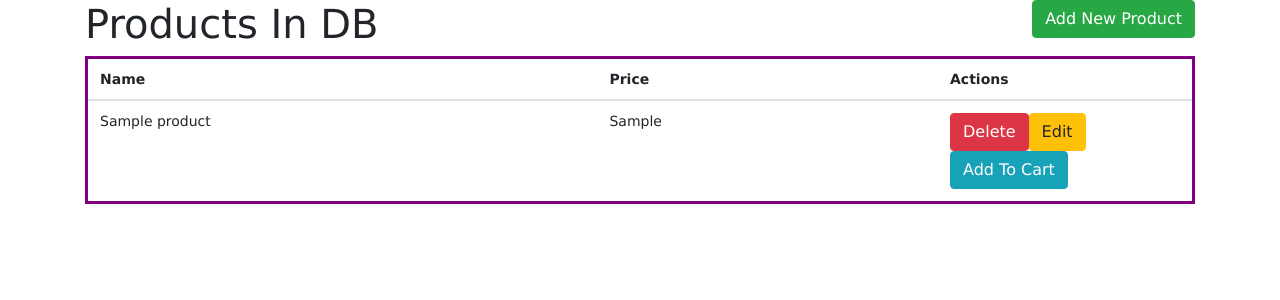
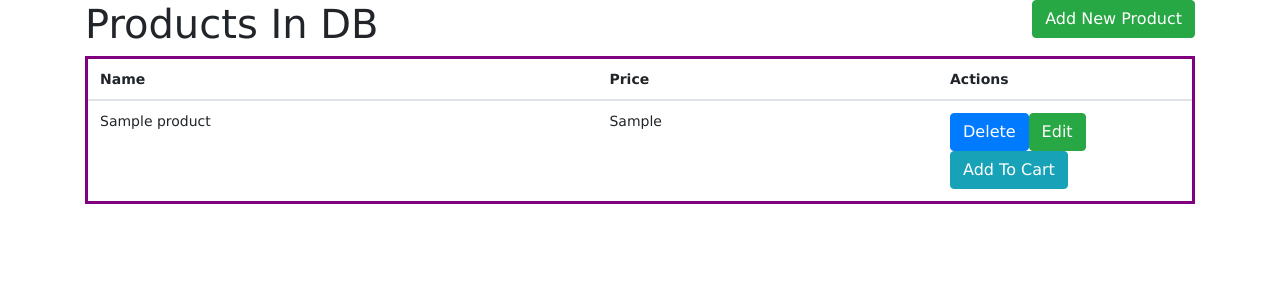
Before and after one commit to usama-murtaza0/web_terminal, a Node server app: page /products in a window 1280 px wide. Shown: the part 118-418 px from the top of the page. Run offline with Node 20, Linux system fonts and the light colour scheme; tables that the repository leaves empty hold one stand-in row (values such as "Sample post"); some libraries are stand-ins or nearby versions.

Commit message:
Update list.pug

```diff
--- a/web-terminal/views/products/list.pug
+++ b/web-terminal/views/products/list.pug
@@ -18,6 +18,6 @@ block content
                     td=product.name
                     td=product.price
                     td
-                        a(href="/products/delete/"+product._id, class="btn btn-danger") Delete
-                        a(href="/products/edit/"+product._id, class="btn btn-warning") Edit
+                        a(href="/products/delete/"+product._id, class="btn btn-primary") Delete
+                        a(href="/products/edit/"+product._id, class="btn btn-success") Edit
                         a(href="/products/cart/"+product._id, class="btn btn-info") Add To Cart
```
